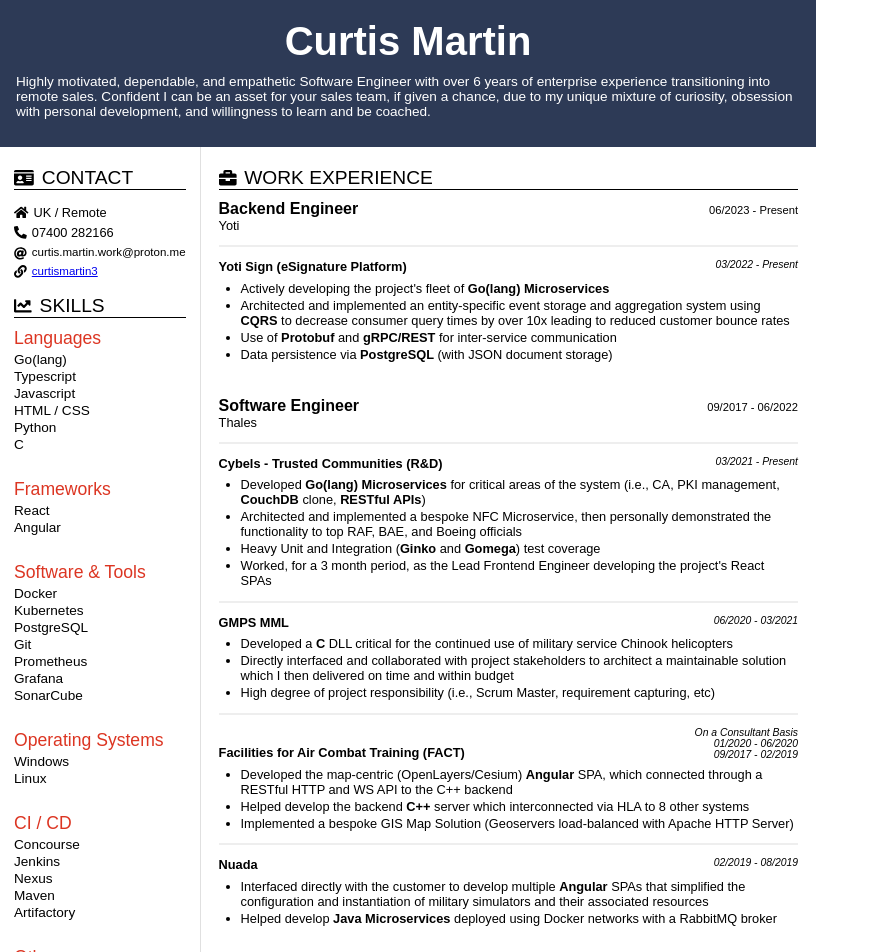
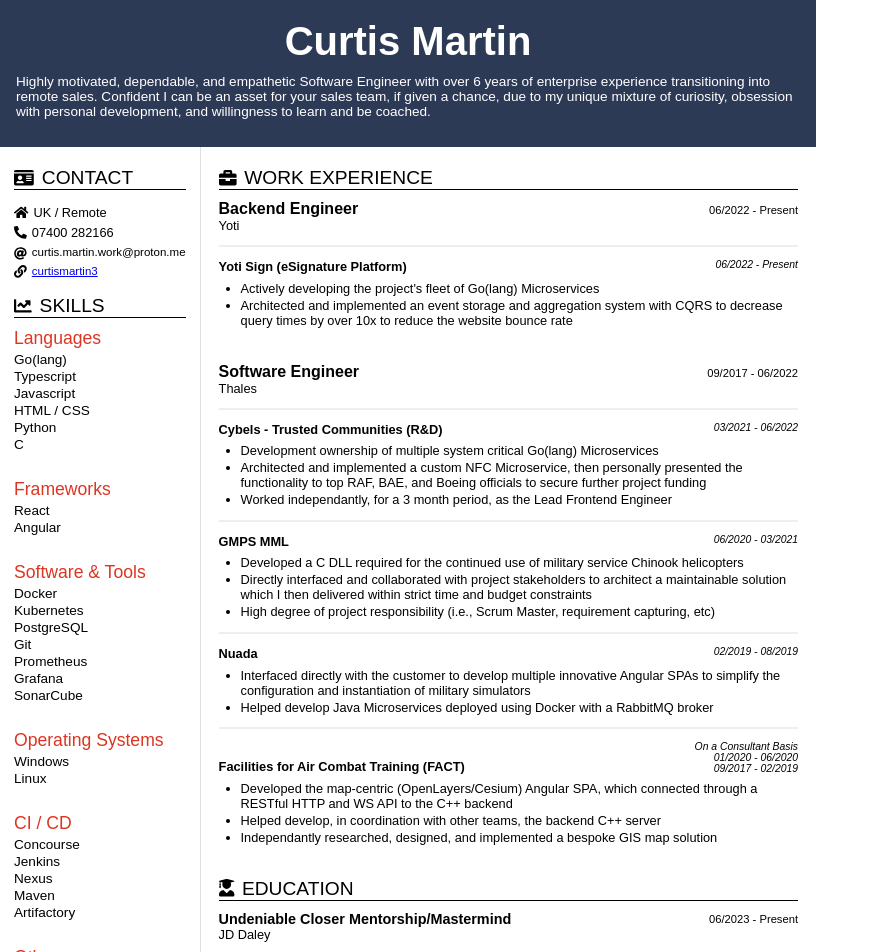
Before and after one commit to CurtisM132/resume, a React (Create React App) app in the folder Template 2/: page / in a window 1280 px wide. Shown: the top 952 px of the page, without its empty margins (0-879 px from the left). Built offline with nearby package versions, Linux system fonts and the light colour scheme.

Commit message:
Updated Work Experience

```diff
--- a/Template 2/src/features/work-experience/WorkExperience.jsx
+++ b/Template 2/src/features/work-experience/WorkExperience.jsx
@@ -17,7 +17,7 @@
 
       <JobEntry
         jobTitle="Backend Engineer"
-        date="06/2023 - Present"
+        date="06/2022 - Present"
         employerDetails="Yoti"
       >
         <hr className="line-break" />
@@ -28,23 +28,17 @@
               <b>Yoti Sign (eSignature Platform)</b>
             </div>
             <div className="project-date">
-              03/2022 - Present
+              06/2022 - Present
             </div>
           </div>
 
           <ul>
             <li>
-              Actively developing the project&apos;s fleet of <b>Go(lang) Microservices</b>
+              Actively developing the project&apos;s fleet of Go(lang) Microservices
             </li>
             <li>
-              Architected and implemented an entity-specific event storage and aggregation system using <b>CQRS</b> to decrease
-              consumer query times by over 10x leading to reduced customer bounce rates
-            </li>
-            <li>
-              Use of <b>Protobuf</b> and <b>gRPC/REST</b> for inter-service communication
-            </li>
-            <li>
-              Data persistence via <b>PostgreSQL</b> (with JSON document storage)
+              Architected and implemented an event storage and aggregation system with CQRS to decrease query
+              times by over 10x to reduce the website bounce rate
             </li>
           </ul>
         </div>
@@ -64,22 +58,20 @@
               <b>Cybels - Trusted Communities (R&#38;D)</b>
             </div>
             <div className="project-date">
-              03/2021 - Present
+              03/2021 - 06/2022
             </div>
           </div>
 
           <ul>
             <li>
-              Developed <b>Go(lang) Microservices</b> for critical areas of the system (i.e., CA, PKI management, <b>CouchDB</b> clone, <b>RESTful APIs</b>)
+              Development ownership of multiple system critical Go(lang) Microservices
             </li>
             <li>
-              Architected and implemented a bespoke NFC Microservice, then personally demonstrated the functionality to top RAF, BAE, and Boeing officials
+              Architected and implemented a custom NFC Microservice, then personally presented the functionality to top RAF, BAE, and
+              Boeing officials to secure further project funding
             </li>
             <li>
-              Heavy Unit and Integration (<b>Ginko</b> and <b>Gomega</b>) test coverage
-            </li>
-            <li>
-              Worked, for a 3 month period, as the Lead Frontend Engineer developing the project&apos;s React SPAs
+              Worked independantly, for a 3 month period, as the Lead Frontend Engineer
             </li>
           </ul>
         </div>
@@ -98,14 +90,37 @@
 
           <ul>
             <li>
-              Developed a <b>C</b> DLL critical for the continued use of military service Chinook helicopters
+              Developed a C DLL required for the continued use of military service Chinook helicopters
             </li>
             <li>
               Directly interfaced and collaborated with project stakeholders to architect a maintainable solution
-              which I then delivered on time and within budget
+              which I then delivered within strict time and budget constraints
             </li>
             <li>
               High degree of project responsibility (i.e., Scrum Master, requirement capturing, etc)
+            </li>
+          </ul>
+        </div>
+
+        <hr className="line-break" />
+
+        <div className="project-details">
+          <div style={{ display: 'flex', flexDirection: 'row', justifyContent: 'space-between' }}>
+            <div>
+              <b>Nuada</b>
+            </div>
+            <div className="project-date">
+              02/2019 - 08/2019
+            </div>
+          </div>
+
+          <ul>
+            <li>
+              Interfaced directly with the customer to develop multiple innovative Angular SPAs to simplify the configuration
+              and instantiation of military simulators
+            </li>
+            <li>
+              Helped develop Java Microservices deployed using Docker with a RabbitMQ broker
             </li>
           </ul>
         </div>
@@ -128,36 +143,13 @@
 
           <ul>
             <li>
-              Developed the map-centric (OpenLayers/Cesium) <b>Angular</b> SPA, which connected through a RESTful HTTP and WS API to the C++ backend
+              Developed the map-centric (OpenLayers/Cesium) Angular SPA, which connected through a RESTful HTTP and WS API to the C++ backend
             </li>
             <li>
-              Helped develop the backend <b>C++</b> server which interconnected via HLA to 8 other systems
+              Helped develop, in coordination with other teams, the backend C++ server
             </li>
             <li>
-              Implemented a bespoke GIS Map Solution (Geoservers load-balanced with Apache HTTP Server)
-            </li>
-          </ul>
-        </div>
-
-        <hr className="line-break" />
-
-        <div className="project-details">
-          <div style={{ display: 'flex', flexDirection: 'row', justifyContent: 'space-between' }}>
-            <div>
-              <b>Nuada</b>
-            </div>
-            <div className="project-date">
-              02/2019 - 08/2019
-            </div>
-          </div>
-
-          <ul>
-            <li>
-              Interfaced directly with the customer to develop multiple <b>Angular</b> SPAs that simplified the configuration
-              and instantiation of military simulators and their associated resources
-            </li>
-            <li>
-              Helped develop <b>Java Microservices</b> deployed using Docker networks with a RabbitMQ broker
+              Independantly researched, designed, and implemented a bespoke GIS map solution
             </li>
           </ul>
         </div>
```
